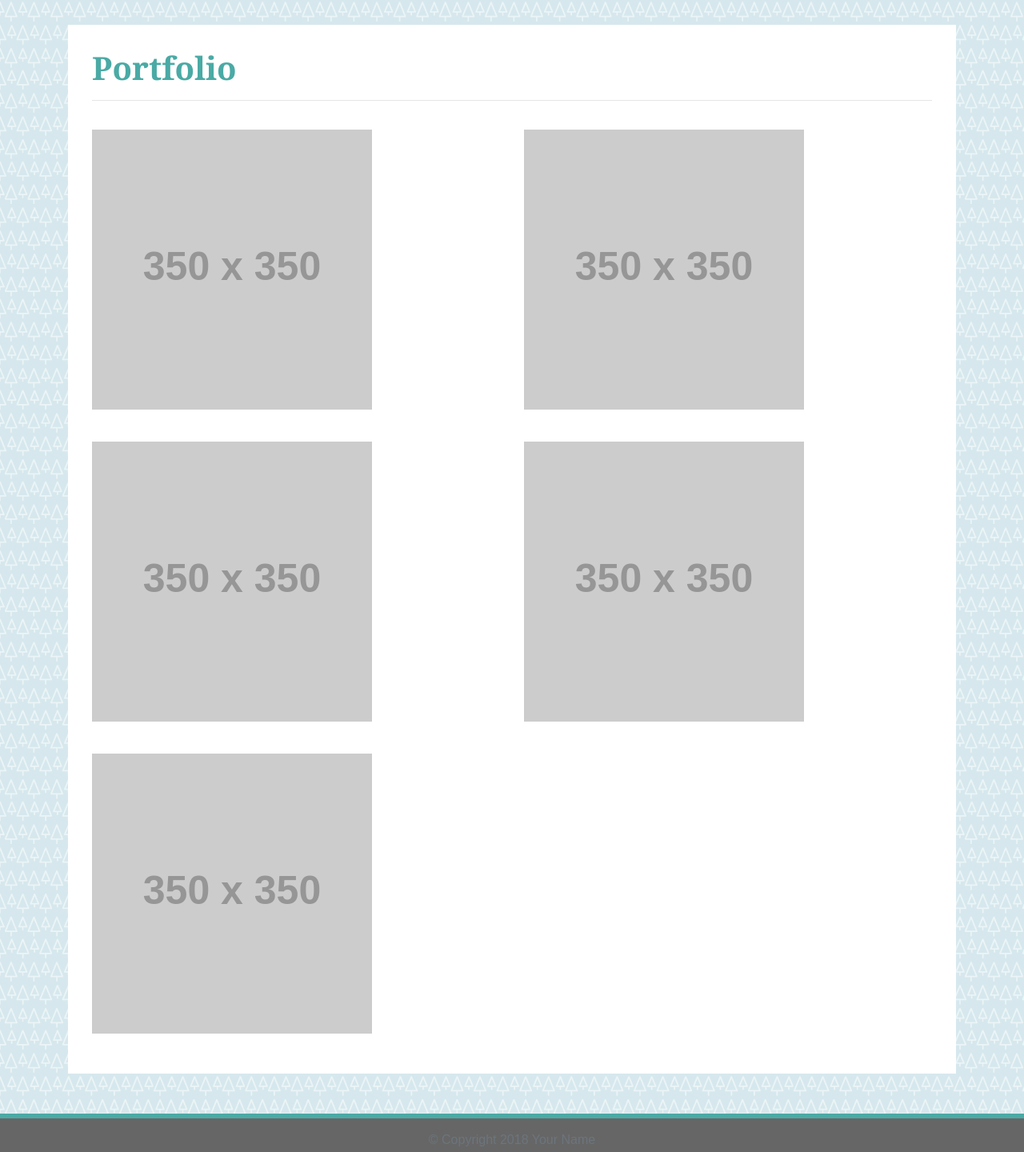
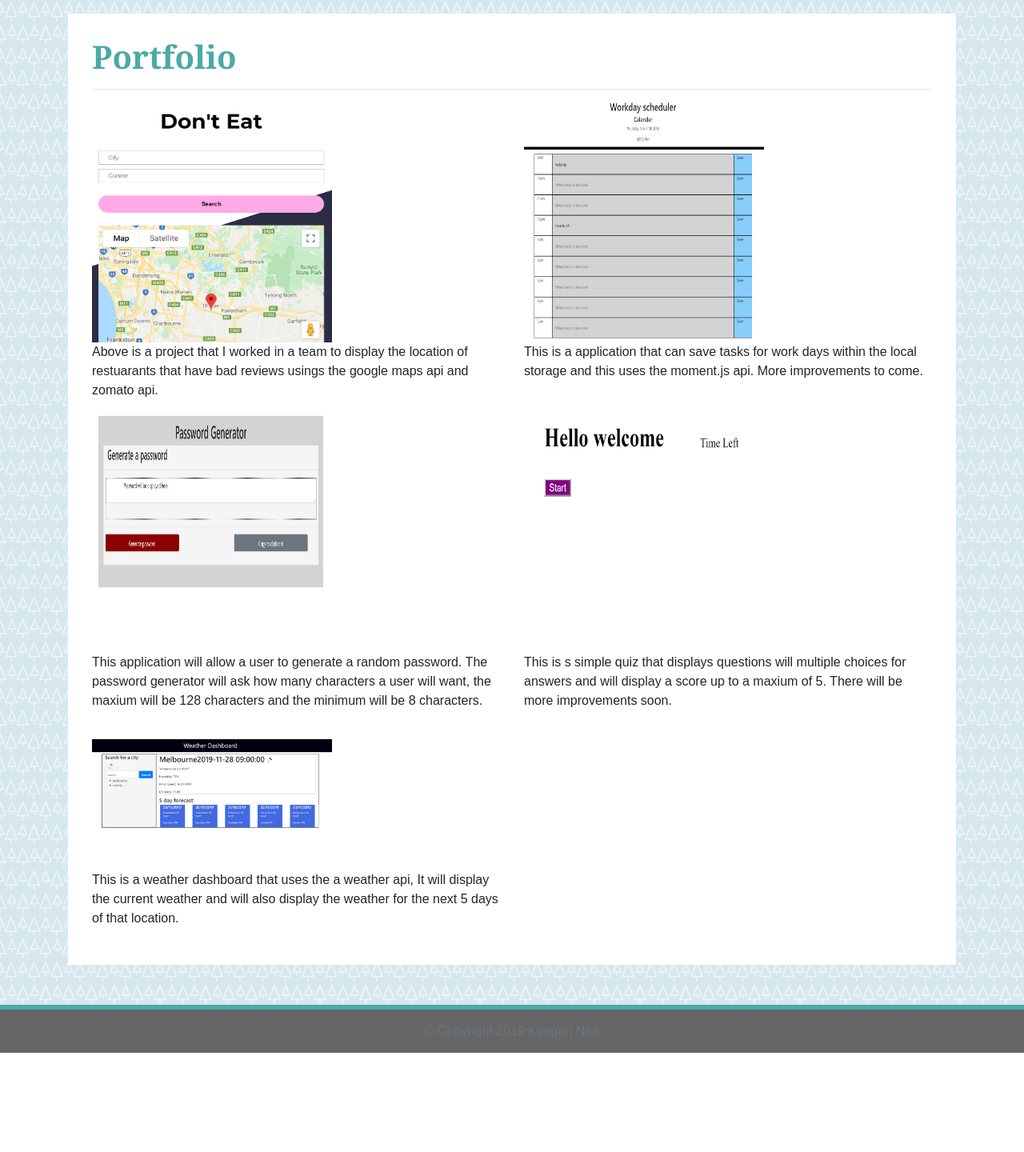
Before and after one commit to Keegawho198/Updated_Portfolio, a plain HTML site: page portfolio.html in a window 1280 px wide. Shown: the part 145-1585 px from the top of the page at 80% size. After the commit the page ends 1461 px from the top, so only its background shows below. Drawn offline with nearby package versions, Linux system fonts and the light colour scheme; placeholder pictures from the web are drawn by us.

Commit message:
Links to projects added

```diff
--- a/assets/css/styles.css
+++ b/assets/css/styles.css
@@ -15,6 +15,11 @@ html {
   min-height: 100%;
 }
 
+img{
+  height: 300px;
+  width: 300px;
+}
+
 /* add space for fixed nav */
 main {
   margin: 80px 0;
@@ -26,6 +31,7 @@ main {
 
   padding: 30px;
   margin-bottom: 30px;
+  margin-top: -14px;
 }
 
 .block-header {
@@ -157,7 +163,8 @@ main {
   float: left;
 
   /* Box-model */
-  width: 200px;
+  width: 260px;
+  height: 280px;
   margin: 0 20px 10px 0;
 }
 /* END ABOUT-ME PAGE */
--- a/portfolio.html
+++ b/portfolio.html
@@ -7,7 +7,7 @@
   <meta name="viewport" content="width=device-width, initial-scale=1.0">
   <meta http-equiv="X-UA-Compatible" content="ie=edge">
 
-  <title>Bootstrap Basic Portfolio</title>
+  <title>Keegan Nair Portfolio</title>
 
   <!-- Boostrap Stylesheet -->
   <link rel="stylesheet" href="https://maxcdn.bootstrapcdn.com/bootstrap/4.0.0/css/bootstrap.min.css">
@@ -54,23 +54,53 @@
           <hr />
           <div class="row">
             <div class="col-sm-6 col-md-12 col-lg-6">
-              <img class="img-fluid port-image" src="https://via.placeholder.com/350x350" alt="">
+              <a href="https://chstrcpprpt.github.io/project1/?#">
+              <img class="img" src="assets/imgs/dontEat.PNG" alt="">
+            </a>
+            <p>Above is a project that I worked in a team to display the location of restuarants
+              that have bad reviews usings the google maps api and zomato api.</p>
             </div>
             <div class="col-sm-6 col-md-12 col-lg-6">
-              <img class="img-fluid port-image" src="https://via.placeholder.com/350x350" alt="">
+              <a href="https://keegawho198.github.io/Day-planner/">
+              <img class="img" src="assets/imgs/DayPlanner.PNG" alt="">
+            </a>
+              <p>This is a application that can save tasks for work days within the local storage and
+                this uses the moment.js api.
+                More improvements to come.
+              </p>
             </div>
           </div>
           <div class="row">
             <div class="col-sm-6 col-md-12 col-lg-6">
-              <img class="img-fluid port-image" src="https://via.placeholder.com/350x350" alt="">
+              <a href="https://keegawho198.github.io/passwordGenerator/">
+              <img class="img" src="assets/imgs/PasswordGen.PNG" alt="">
+            </a>
+            <p>This application will allow a user to generate a random password. The password generator will
+              ask how many characters a user will want, the maxium will be 128 characters and the minimum will be
+              8 characters.
+            </p>
             </div>
+
             <div class="col-sm-6 col-md-12 col-lg-6">
-              <img class="img-fluid port-image" src="https://via.placeholder.com/350x350" alt="">
+              <a href="https://keegawho198.github.io/Quiz/">
+              <img class="img" src="assets/imgs/Quiz.PNG" alt="">
+              </a>
+              <p>
+                This is s simple quiz that displays questions will multiple choices for answers
+                and will display a score up to a maxium of 5. There will be more improvements soon.
+              </p>
             </div>
           </div>
+
           <div class="row">
             <div class="col-sm-6 col-md-12 col-lg-6">
-              <img class="img-fluid port-image" src="https://via.placeholder.com/350x350" alt="">
+              <a href="https://keegawho198.github.io/Weather-dashboard/">
+              <img class="img-fluid port-image" src="assets/imgs/WeatherDashboard.PNG" alt="">
+            </a>
+            <p>
+              This is a weather dashboard that uses the a weather api, It will display the current weather and
+              will also display the weather for the next 5 days of that location.
+            </p>
             </div>
           </div>
         </article>
@@ -83,7 +113,7 @@
   <footer class="footer">
     <div class="two-toned-footer-color"></div>
     <p class="text-muted text-muted-footer text-center">
-      &copy; Copyright 2018 Your Name
+      &copy; Copyright 2019 Keegan Nair
     </p>
   </footer>
   <!-- End of footer -->
```
Also changed, not shown: contact.html (+2 -2 lines), index.html (+6 -2 lines), assets/imgs/DayPlanner.PNG (added), assets/imgs/PasswordGen.PNG (added), assets/imgs/Quiz.PNG (added), assets/imgs/WeatherDashboard.PNG (added), assets/imgs/dontEat.PNG (added), assets/imgs/natebeach.jpeg (deleted), assets/imgs/passwordG.PNG (added), assets/imgs/stackover2.png (deleted), assets/imgs/workDay_Scheduler.PNG (added), 1 other file.
